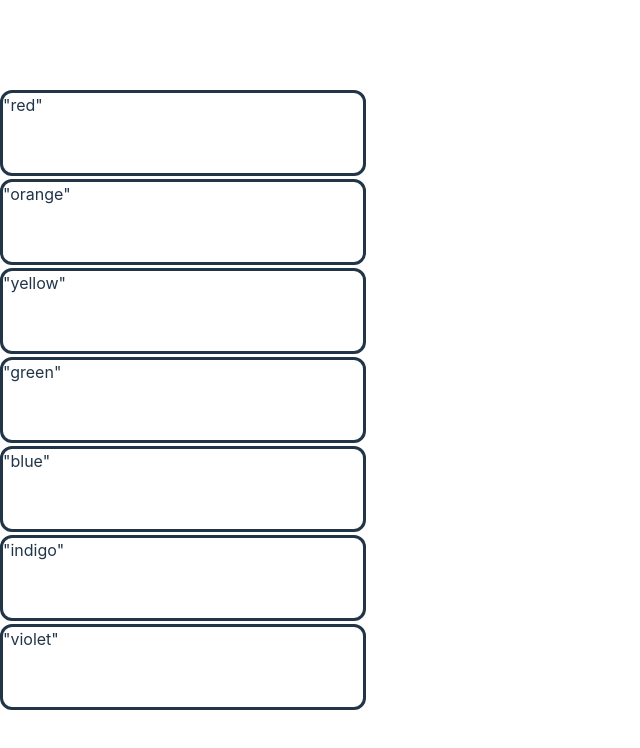
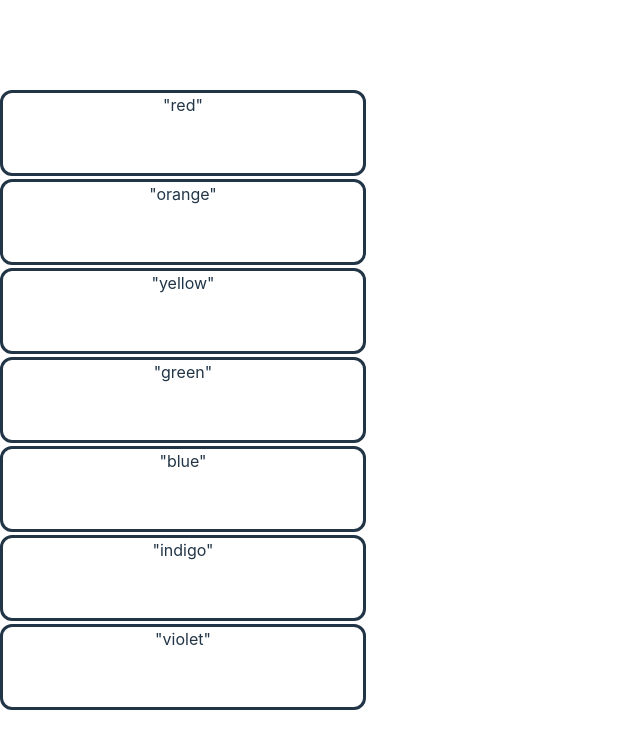
Before and after one commit to lcim/vite-test, a React (Vite) app: page / in a window 1280 px wide. Shown: the top 748 px of the page, without its empty margins (0-640 px from the left). Built offline with nearby package versions, Linux system fonts and the light colour scheme.

Commit message:
display boxes block

```diff
--- a/src/index.css
+++ b/src/index.css
@@ -27,6 +27,9 @@
   border-radius: 12px;
   border: 3px solid;
   margin-block: 3px;
+  text-align: center;
+  margin-inline: auto;
+  display: block;
 }
 
 a {
```
